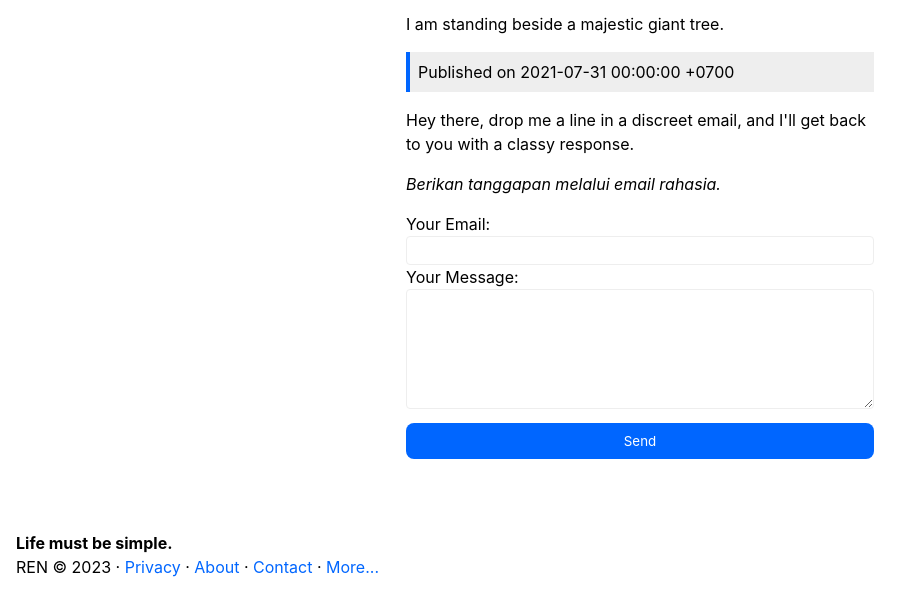
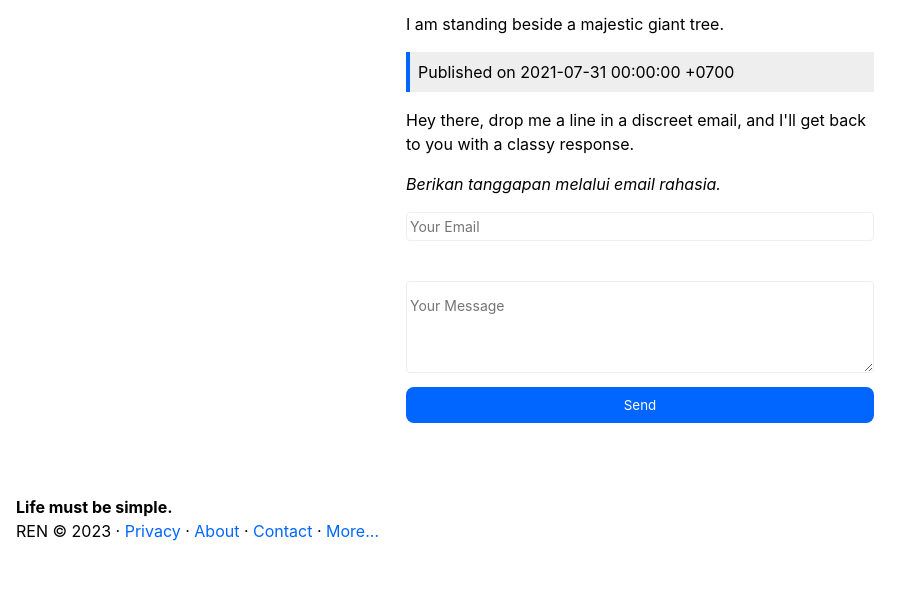
Before and after one commit to ren-id/blog, a Jekyll site: the page built from docs/_posts/2021-07-31-mengunjungi-pohon-besar.md, in a window 1280 px wide, cut to the strip 231-847 px from the top of the page. Shown: the whole strip, without its empty margins (0-920 px from the left). Built offline with Jekyll 4.4.1, drawn with Linux system fonts in a browser that asks for light colours; our own code applies the rules of GitHub Pages for plain Markdown files; comment, search, counter and statistics services are not loaded.

Commit message:
Perbaikan CSS

```diff
--- a/docs/_layouts/post.html
+++ b/docs/_layouts/post.html
@@ -14,10 +14,8 @@
         <p><i>Berikan tanggapan melalui email rahasia.</i></p>
         <!-- modify this form HTML and place wherever you want your form -->
         <form action="https://formspree.io/f/mjvqgbpa" method="POST" target="_blank">
-            <label>Your Email:</label>
-            <input type="email" name="email" required>
-            <label>Your Message:</label>
-            <textarea name="message" required></textarea>
+            <input class="margin-bawah" type="email" name="email" placeholder="Your Email" required>
+            <textarea name="message" placeholder="Your Message" required></textarea>
             <!-- your other form fields go here -->
             <button type="submit">Send</button>
         </form>
--- a/docs/style.css
+++ b/docs/style.css
@@ -454,7 +454,7 @@
 }
 
 textarea {
-    line-height: 4;
+    line-height: 3;
 }
 
 .wrapper {
```
